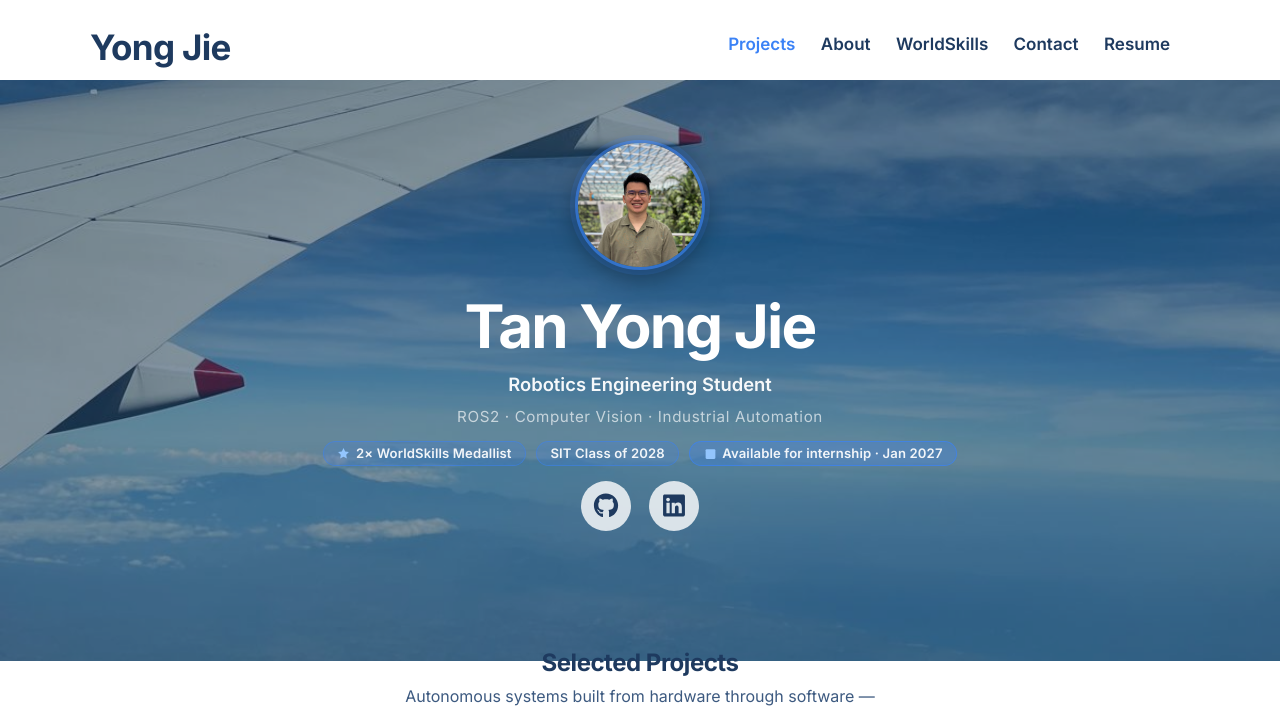
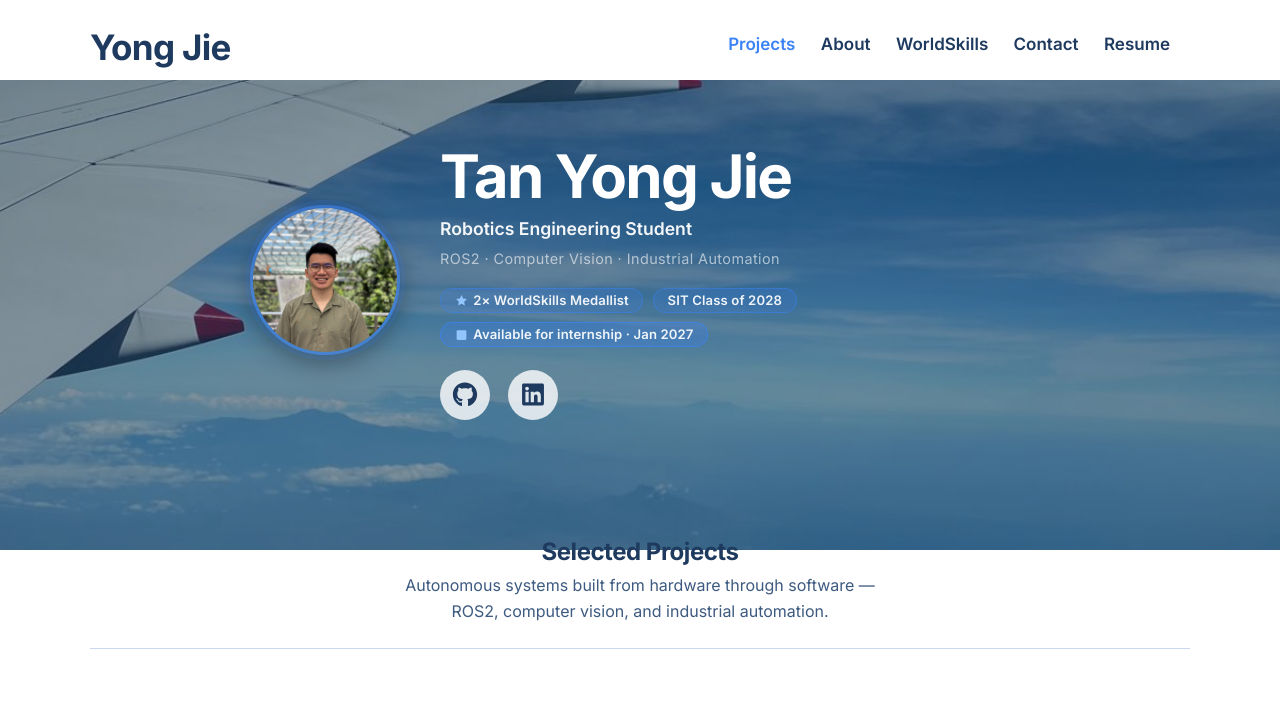
Before and after one commit to YongJiee/YongJiee.github.io, a Jekyll site: the page built from index.html, in a window 1280 px wide and 1400 px high. Shown: the top 714 px of the window. Built offline with Jekyll 4.4.1, drawn with Linux system fonts in a browser that asks for light colours; nearby versions of some CDN libraries; the list of posts is cut into pages by our own code.

Commit message:
V1772 - Fixing top image

```diff
--- a/_sass/_includes/_custom.scss
+++ b/_sass/_includes/_custom.scss
@@ -4,51 +4,93 @@
 // - - - - - - - - - - - - - - - - - -
 
 
-// - - - Hero profile photo - - -
+// - - - Hero card (photo left, info right) - - -
+
+.hero__card {
+  display: flex;
+  flex-direction: column;
+  align-items: center;
+  gap: 1.5rem;
+  text-align: center;
+
+  @media (min-width: 700px) {
+    flex-direction: row;
+    align-items: center;
+    text-align: left;
+    gap: 2.5rem;
+    max-width: 780px;
+    margin: 0 auto;
+  }
+}
 
 .hero__photo-wrap {
-  margin-bottom: 1.25rem;
+  flex-shrink: 0;
   display: flex;
   justify-content: center;
 }
 
 .hero__photo {
   display: block;
-  width: 110px !important;
-  height: 110px !important;
-  max-width: 110px !important;
+  width: 120px !important;
+  height: 120px !important;
+  max-width: 120px !important;
   border-radius: 50%;
   object-fit: cover;
   border: 3px solid rgba(59, 130, 246, 0.6);
   box-shadow: 0 0 0 5px rgba(59, 130, 246, 0.15), 0 8px 24px rgba(0, 0, 0, 0.35);
-  flex-shrink: 0;
 
-  @media (min-width: 768px) {
-    width: 130px !important;
-    height: 130px !important;
-    max-width: 130px !important;
+  @media (min-width: 700px) {
+    width: 150px !important;
+    height: 150px !important;
+    max-width: 150px !important;
   }
 }
 
+.hero__info {
+  display: flex;
+  flex-direction: column;
+  align-items: center;
+
+  @media (min-width: 700px) {
+    align-items: flex-start;
+  }
+
+  h1 { margin-bottom: 0.2rem; }
+}
+
 .hero__role {
-  font-size: 1.15rem !important;
+  font-size: 1.1rem !important;
   font-weight: 600 !important;
   color: rgba(255, 255, 255, 0.95) !important;
-  margin-top: 0.25rem !important;
+  margin-top: 0 !important;
   margin-bottom: 0 !important;
 }
 
 .hero__stack {
-  font-size: 0.95rem !important;
-  color: rgba(255, 255, 255, 0.65) !important;
-  letter-spacing: 0.04em;
-  margin-top: 0.35rem !important;
-  margin-bottom: 0.75rem !important;
+  font-size: 0.9rem !important;
+  color: rgba(255, 255, 255, 0.6) !important;
+  letter-spacing: 0.03em;
+  margin-top: 0.25rem !important;
+  margin-bottom: 0.6rem !important;
 }
 
 .hero__credential--avail {
   background: rgba(59, 130, 246, 0.28) !important;
   border-color: rgba(59, 130, 246, 0.7) !important;
+}
+
+.hero__info .hero__credentials {
+  justify-content: center;
+
+  @media (min-width: 700px) {
+    justify-content: flex-start;
+  }
+}
+
+.hero__info .socials {
+  @media (min-width: 700px) {
+    justify-content: flex-start !important;
+  }
 }
 
 
```
